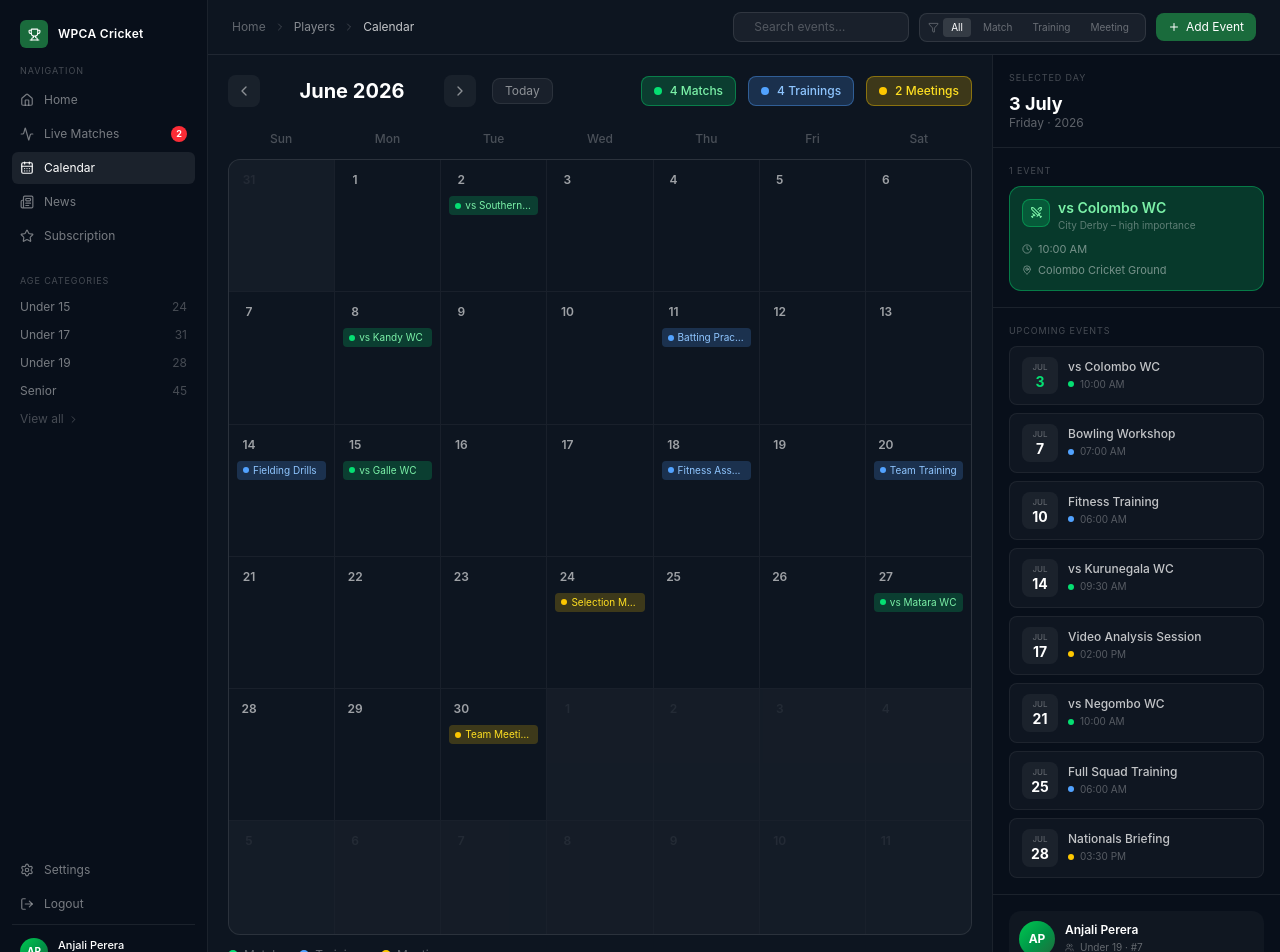
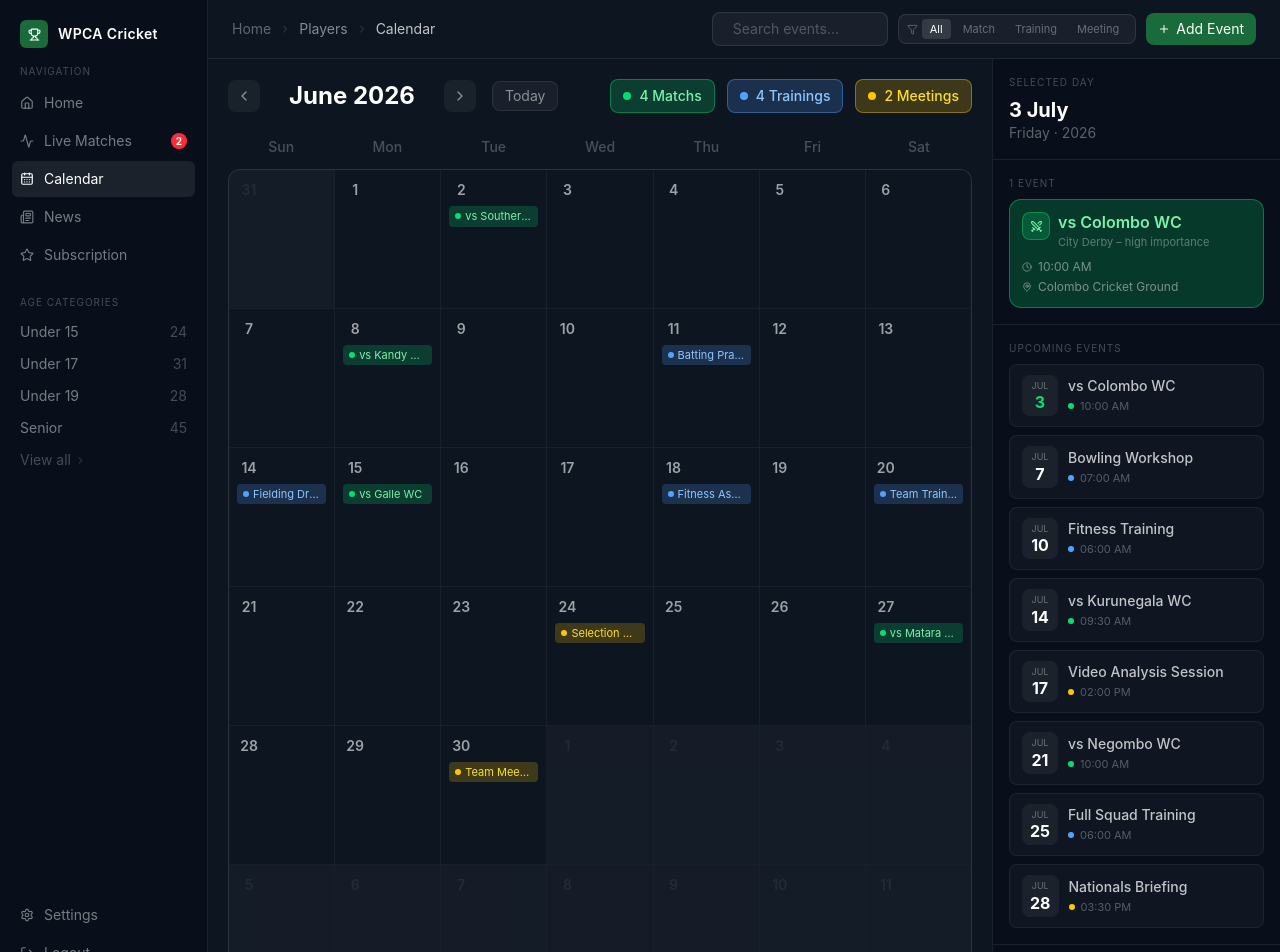
Before and after one commit to hemi-chk/WPCA-Cricket, a React app in the folder apps/web/: page /player/calendar in a window 1280 px wide. Shown: the top 952 px of the page. Built offline with nearby package versions, Linux system fonts and the light colour scheme; no server answers; the HTML template or start-up script is replaced by a standard one.

Commit message:
Increase font sizes on Player Calendar page for readability

```diff
--- a/apps/web/src/pages/PlayerCalendar.jsx
+++ b/apps/web/src/pages/PlayerCalendar.jsx
@@ -131,12 +131,12 @@ export default function PlayerCalendar() {
             <div className="w-7 h-7 bg-[#1a6b3c] rounded-md flex items-center justify-center">
               <Trophy size={13} className="text-white" />
             </div>
-            <span className="text-white text-xs font-semibold tracking-wide">WPCA Cricket</span>
+            <span className="text-white text-sm font-semibold tracking-wide">WPCA Cricket</span>
           </div>
         </div>
 
         <div className="px-3 mb-5">
-          <p className="text-white/25 text-[9px] tracking-widest px-2 mb-1.5">NAVIGATION</p>
+          <p className="text-white/25 text-[10px] tracking-widest px-2 mb-1.5">NAVIGATION</p>
           {navLinks.map(({ icon: Icon, label, badge }) => (
             <button
               key={label}
@@ -144,7 +144,7 @@ export default function PlayerCalendar() {
                 if (label === 'Home') navigate('/player')
                 else if (label === 'Calendar') navigate('/player/calendar')
               }}
-              className={`w-full flex items-center justify-between px-2 py-2 rounded-md text-xs transition-all mb-0.5 ${
+              className={`w-full flex items-center justify-between px-2 py-2 rounded-md text-sm transition-all mb-0.5 ${
                 label === 'Calendar'
                   ? 'bg-white/8 text-white'
                   : 'text-white/45 hover:text-white/75 hover:bg-white/5'
@@ -152,7 +152,7 @@ export default function PlayerCalendar() {
             >
               <span className="flex items-center gap-2.5"><Icon size={14} />{label}</span>
               {badge && (
-                <span className="bg-red-500 text-white text-[9px] font-bold w-4 h-4 rounded-full flex items-center justify-center">
+                <span className="bg-red-500 text-white text-[10px] font-bold w-4 h-4 rounded-full flex items-center justify-center">
                   {badge}
                 </span>
               )}
@@ -161,14 +161,14 @@ export default function PlayerCalendar() {
         </div>
 
         <div className="px-3 mb-4">
-          <p className="text-white/25 text-[9px] tracking-widest px-2 mb-1.5">AGE CATEGORIES</p>
+          <p className="text-white/25 text-[10px] tracking-widest px-2 mb-1.5">AGE CATEGORIES</p>
           {ageCategories.map(({ label, count }) => (
-            <button key={label} className="w-full flex items-center justify-between px-2 py-1.5 rounded-md text-xs text-white/45 hover:text-white/75 hover:bg-white/5 transition-all">
+            <button key={label} className="w-full flex items-center justify-between px-2 py-1.5 rounded-md text-sm text-white/45 hover:text-white/75 hover:bg-white/5 transition-all">
               <span>{label}</span>
               <span className="text-white/25">{count}</span>
             </button>
           ))}
-          <button className="flex items-center gap-1 px-2 py-1.5 text-xs text-white/25 hover:text-white/45 transition-colors">
+          <button className="flex items-center gap-1 px-2 py-1.5 text-sm text-white/25 hover:text-white/45 transition-colors">
             View all <ChevronRight size={11} />
           </button>
         </div>
@@ -176,20 +176,20 @@ export default function PlayerCalendar() {
         <div className="flex-1" />
 
         <div className="px-3 pb-4 space-y-0.5">
-          <button className="w-full flex items-center gap-2.5 px-2 py-2 rounded-md text-xs text-white/45 hover:text-white/75 hover:bg-white/5 transition-all">
+          <button className="w-full flex items-center gap-2.5 px-2 py-2 rounded-md text-sm text-white/45 hover:text-white/75 hover:bg-white/5 transition-all">
             <Settings size={14} />Settings
           </button>
           <button
             onClick={() => navigate('/login')}
-            className="w-full flex items-center gap-2.5 px-2 py-2 rounded-md text-xs text-white/45 hover:text-red-400 hover:bg-red-400/5 transition-all"
+            className="w-full flex items-center gap-2.5 px-2 py-2 rounded-md text-sm text-white/45 hover:text-red-400 hover:bg-red-400/5 transition-all"
           >
             <LogOut size={14} />Logout
           </button>
           <div className="flex items-center gap-2.5 px-2 pt-3 mt-1 border-t border-white/8">
-            <div className="w-7 h-7 rounded-full bg-gradient-to-br from-green-500 to-[#1a6b3c] flex items-center justify-center text-[10px] font-bold shrink-0">AP</div>
+            <div className="w-7 h-7 rounded-full bg-gradient-to-br from-green-500 to-[#1a6b3c] flex items-center justify-center text-[11px] font-bold shrink-0">AP</div>
             <div className="min-w-0">
-              <p className="text-white text-[11px] font-medium truncate">Anjali Perera</p>
-              <p className="text-white/30 text-[9px] truncate">anjali@wpca.lk</p>
+              <p className="text-white text-xs font-medium truncate">Anjali Perera</p>
+              <p className="text-white/30 text-[10px] truncate">anjali@wpca.lk</p>
             </div>
           </div>
         </div>
@@ -200,7 +200,7 @@ export default function PlayerCalendar() {
 
         {/* Top bar */}
         <header className="flex items-center justify-between px-6 py-3 border-b border-white/8 shrink-0">
-          <div className="flex items-center gap-2 text-xs">
+          <div className="flex items-center gap-2 text-sm">
             <span className="text-white/35">Home</span>
             <ChevronRight size={12} className="text-white/20" />
             <span className="text-white/50">Players</span>
@@ -216,7 +216,7 @@ export default function PlayerCalendar() {
                 placeholder="Search events…"
                 value={search}
                 onChange={e => setSearch(e.target.value)}
-                className="bg-transparent text-xs text-white placeholder-white/25 outline-none flex-1"
+                className="bg-transparent text-sm text-white placeholder-white/25 outline-none flex-1"
               />
             </div>
             {/* Filter */}
@@ -226,7 +226,7 @@ export default function PlayerCalendar() {
                 <button
                   key={f}
                   onClick={() => setFilter(f)}
-                  className={`px-2 py-0.5 rounded text-[10px] capitalize transition-colors ${
+                  className={`px-2 py-0.5 rounded text-[11px] capitalize transition-colors ${
                     filter === f ? 'bg-white/12 text-white' : 'text-white/35 hover:text-white/60'
                   }`}
                 >
@@ -234,7 +234,7 @@ export default function PlayerCalendar() {
                 </button>
               ))}
             </div>
-            <button className="flex items-center gap-1.5 bg-[#1a6b3c] hover:bg-[#145c32] text-white text-xs px-3 py-1.5 rounded-lg transition-colors">
+            <button className="flex items-center gap-1.5 bg-[#1a6b3c] hover:bg-[#145c32] text-white text-sm px-3 py-1.5 rounded-lg transition-colors">
               <Plus size={12} /> Add Event
             </button>
           </div>
@@ -256,7 +256,7 @@ export default function PlayerCalendar() {
                   >
                     <ChevronLeft size={16} />
                   </button>
-                  <h2 className="text-white text-xl font-bold w-44 text-center">
+                  <h2 className="text-white text-2xl font-bold w-44 text-center">
                     {monthNames[month]} {year}
                   </h2>
                   <button
@@ -268,7 +268,7 @@ export default function PlayerCalendar() {
                 </div>
                 <button
                   onClick={() => setCurrent(new Date(today.getFullYear(), today.getMonth(), 1))}
-                  className="px-3 py-1 rounded-lg bg-white/5 hover:bg-white/10 text-white/50 hover:text-white text-xs transition-all border border-white/8"
+                  className="px-3 py-1 rounded-lg bg-white/5 hover:bg-white/10 text-white/50 hover:text-white text-sm transition-all border border-white/8"
                 >
                   Today
                 </button>
@@ -279,7 +279,7 @@ export default function PlayerCalendar() {
                 {Object.entries(typeConfig).map(([type, cfg]) => (
                   <div key={type} className={`flex items-center gap-2 px-3 py-1.5 rounded-lg border ${cfg.border} ${cfg.bg}`}>
                     <span className={`w-2 h-2 rounded-full ${cfg.dot}`} />
-                    <span className={`text-xs font-medium ${cfg.text}`}>{counts[type]} {cfg.label}s</span>
+                    <span className={`text-sm font-medium ${cfg.text}`}>{counts[type]} {cfg.label}s</span>
                   </div>
                 ))}
               </div>
@@ -288,7 +288,7 @@ export default function PlayerCalendar() {
             {/* Day header row */}
             <div className="grid grid-cols-7 mb-1 shrink-0">
               {dayShort.map(d => (
-                <div key={d} className="text-center text-xs text-white/25 font-medium py-2">{d}</div>
+                <div key={d} className="text-center text-sm text-white/25 font-medium py-2">{d}</div>
               ))}
             </div>
 
@@ -312,7 +312,7 @@ export default function PlayerCalendar() {
                   >
                     {/* Day number */}
                     <div className="flex items-center justify-between mb-1 shrink-0">
-                      <span className={`w-6 h-6 flex items-center justify-center rounded-full text-xs font-semibold ${
+                      <span className={`w-6 h-6 flex items-center justify-center rounded-full text-sm font-semibold ${
                         isT
                           ? 'bg-green-500 text-white'
                           : isSel
@@ -324,7 +324,7 @@ export default function PlayerCalendar() {
                         {day}
                       </span>
                       {evs.length > 2 && (
-                        <span className="text-[9px] text-white/25">+{evs.length - 2}</span>
+                        <span className="text-[10px] text-white/25">+{evs.length - 2}</span>
                       )}
                     </div>
 
@@ -335,7 +335,7 @@ export default function PlayerCalendar() {
                         return (
                           <div
                             key={ev.id}
-                            className={`flex items-center gap-1 px-1.5 py-0.5 rounded text-[10px] truncate ${cfg.bg} ${cfg.text}`}
+                            className={`flex items-center gap-1 px-1.5 py-0.5 rounded text-[11px] truncate ${cfg.bg} ${cfg.text}`}
                           >
                             <span className={`w-1.5 h-1.5 rounded-full shrink-0 ${cfg.dot}`} />
                             <span className="truncate">{ev.label}</span>
@@ -351,7 +351,7 @@ export default function PlayerCalendar() {
             {/* Legend */}
             <div className="flex items-center gap-5 mt-3 shrink-0">
               {Object.entries(typeConfig).map(([type, cfg]) => (
-                <span key={type} className="flex items-center gap-1.5 text-xs text-white/35">
+                <span key={type} className="flex items-center gap-1.5 text-sm text-white/35">
                   <span className={`w-2.5 h-2.5 rounded-full ${cfg.dot}`} />
                   {cfg.label}
                 </span>
@@ -364,28 +364,28 @@ export default function PlayerCalendar() {
 
             {/* Selected day detail */}
             <div className="p-4 border-b border-white/8 shrink-0">
-              <p className="text-white/25 text-[9px] tracking-widest mb-2">SELECTED DAY</p>
+              <p className="text-white/25 text-[10px] tracking-widest mb-2">SELECTED DAY</p>
               {selectedDate ? (
                 <div>
-                  <p className="text-white font-bold text-lg leading-tight">
+                  <p className="text-white font-bold text-xl leading-tight">
                     {selectedDate.getDate()} {monthNames[selectedDate.getMonth()]}
                   </p>
-                  <p className="text-white/35 text-xs">{dayLabels[selectedDate.getDay()]} · {selectedDate.getFullYear()}</p>
+                  <p className="text-white/35 text-sm">{dayLabels[selectedDate.getDay()]} · {selectedDate.getFullYear()}</p>
                 </div>
               ) : (
-                <p className="text-white/35 text-xs">No day selected</p>
+                <p className="text-white/35 text-sm">No day selected</p>
               )}
             </div>
 
             {/* Events for selected day */}
             <div className="p-4 border-b border-white/8 shrink-0">
-              <p className="text-white/25 text-[9px] tracking-widest mb-2">
+              <p className="text-white/25 text-[10px] tracking-widest mb-2">
                 {selectedEvents.length > 0 ? `${selectedEvents.length} EVENT${selectedEvents.length > 1 ? 'S' : ''}` : 'NO EVENTS'}
               </p>
               {selectedEvents.length === 0 ? (
                 <div className="flex flex-col items-center py-4 text-center">
                   <CalendarDays size={22} className="text-white/15 mb-2" />
-                  <p className="text-white/25 text-xs">No events this day</p>
+                  <p className="text-white/25 text-sm">No events this day</p>
                 </div>
               ) : (
                 <div className="space-y-2">
@@ -399,16 +399,16 @@ export default function PlayerCalendar() {
                             <Icon size={13} className={cfg.text} />
                           </div>
                           <div className="min-w-0">
-                            <p className={`text-sm font-semibold leading-tight ${cfg.text}`}>{ev.label}</p>
-                            <p className="text-white/35 text-[10px] mt-0.5">{ev.note}</p>
+                            <p className={`text-base font-semibold leading-tight ${cfg.text}`}>{ev.label}</p>
+                            <p className="text-white/35 text-[11px] mt-0.5">{ev.note}</p>
                           </div>
                         </div>
                         <div className="space-y-1">
-                          <div className="flex items-center gap-1.5 text-[11px] text-white/45">
+                          <div className="flex items-center gap-1.5 text-xs text-white/45">
                             <Clock size={10} className="shrink-0" />
                             {ev.time}
                           </div>
-                          <div className="flex items-center gap-1.5 text-[11px] text-white/45">
+                          <div className="flex items-center gap-1.5 text-xs text-white/45">
                             <MapPin size={10} className="shrink-0" />
                             <span className="truncate">{ev.venue}</span>
                           </div>
@@ -422,9 +422,9 @@ export default function PlayerCalendar() {
 
             {/* Upcoming events */}
             <div className="flex-1 overflow-y-auto p-4">
-              <p className="text-white/25 text-[9px] tracking-widest mb-2">UPCOMING EVENTS</p>
+              <p className="text-white/25 text-[10px] tracking-widest mb-2">UPCOMING EVENTS</p>
               {upcoming.length === 0 ? (
-                <p className="text-white/25 text-xs">No upcoming events</p>
+                <p className="text-white/25 text-sm">No upcoming events</p>
               ) : (
                 <div className="space-y-2">
                   {upcoming.map(ev => {
@@ -438,14 +438,14 @@ export default function PlayerCalendar() {
                         className="w-full flex items-center gap-2.5 bg-white/3 hover:bg-white/6 border border-white/6 rounded-lg px-3 py-2.5 text-left transition-all"
                       >
                         <div className="flex flex-col items-center bg-white/5 rounded-lg px-2 py-1 shrink-0 min-w-[36px]">
-                          <span className="text-white/35 text-[8px] uppercase">{monthNames[d.getMonth()].slice(0,3)}</span>
-                          <span className={`text-sm font-bold leading-tight ${isEv ? 'text-green-400' : 'text-white'}`}>{d.getDate()}</span>
+                          <span className="text-white/35 text-[9px] uppercase">{monthNames[d.getMonth()].slice(0,3)}</span>
+                          <span className={`text-base font-bold leading-tight ${isEv ? 'text-green-400' : 'text-white'}`}>{d.getDate()}</span>
                         </div>
                         <div className="min-w-0 flex-1">
-                          <p className="text-white/75 text-xs font-medium truncate">{ev.label}</p>
+                          <p className="text-white/75 text-sm font-medium truncate">{ev.label}</p>
                           <div className="flex items-center gap-1.5 mt-0.5">
                             <span className={`w-1.5 h-1.5 rounded-full ${cfg.dot}`} />
-                            <span className="text-white/30 text-[10px]">{ev.time}</span>
+                            <span className="text-white/30 text-[11px]">{ev.time}</span>
                           </div>
                         </div>
                       </button>
@@ -458,12 +458,12 @@ export default function PlayerCalendar() {
             {/* Player mini card */}
             <div className="p-4 border-t border-white/8 shrink-0">
               <div className="flex items-center gap-2.5 bg-white/3 rounded-xl p-2.5">
-                <div className="w-9 h-9 rounded-full bg-gradient-to-br from-green-500 to-[#1a6b3c] flex items-center justify-center text-xs font-bold shrink-0">AP</div>
+                <div className="w-9 h-9 rounded-full bg-gradient-to-br from-green-500 to-[#1a6b3c] flex items-center justify-center text-sm font-bold shrink-0">AP</div>
                 <div className="min-w-0">
-                  <p className="text-white text-xs font-semibold truncate">Anjali Perera</p>
+                  <p className="text-white text-sm font-semibold truncate">Anjali Perera</p>
                   <div className="flex items-center gap-1.5 mt-0.5">
                     <Users size={9} className="text-white/30" />
-                    <p className="text-white/35 text-[10px]">Under 19 · #7</p>
+                    <p className="text-white/35 text-[11px]">Under 19 · #7</p>
                   </div>
                 </div>
               </div>
```
